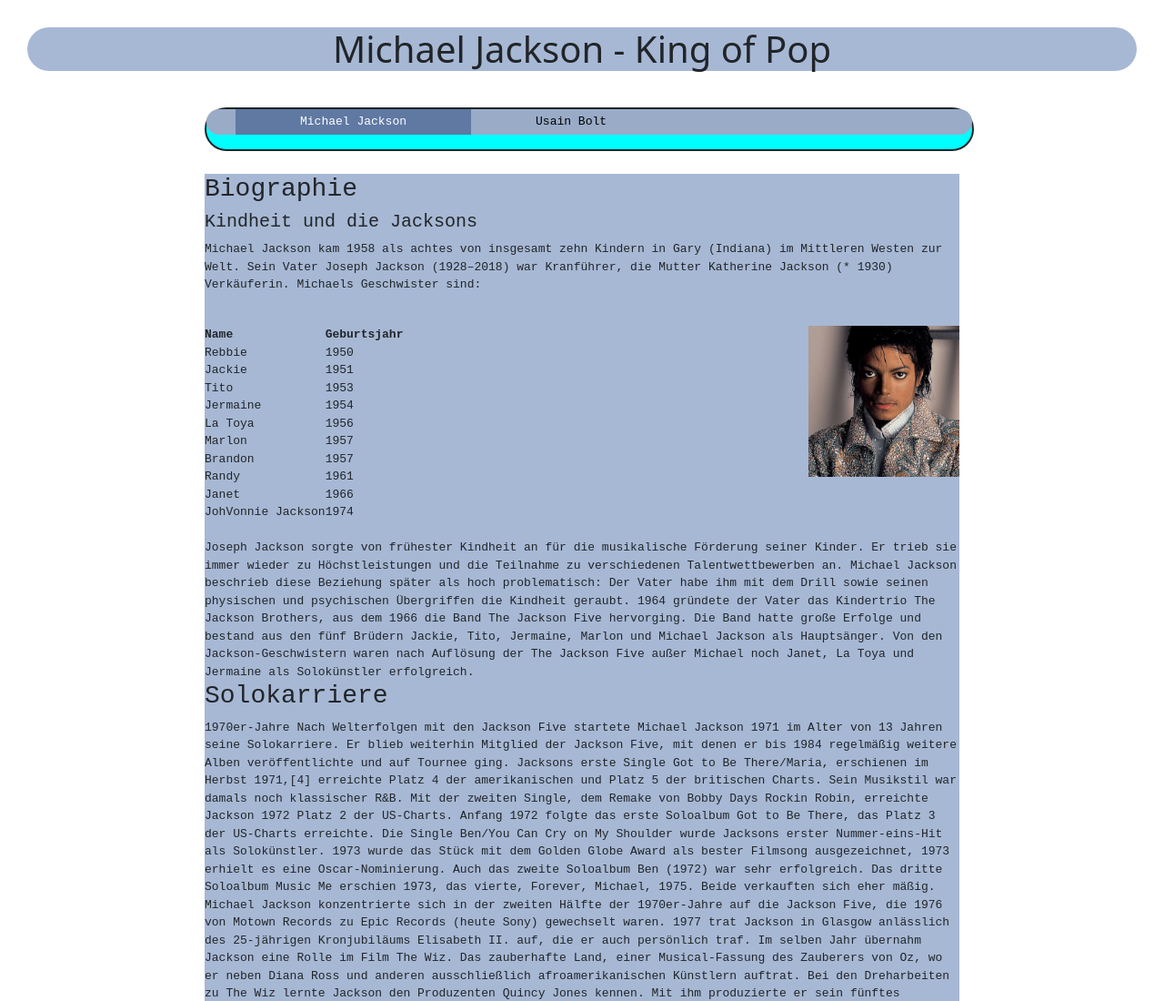
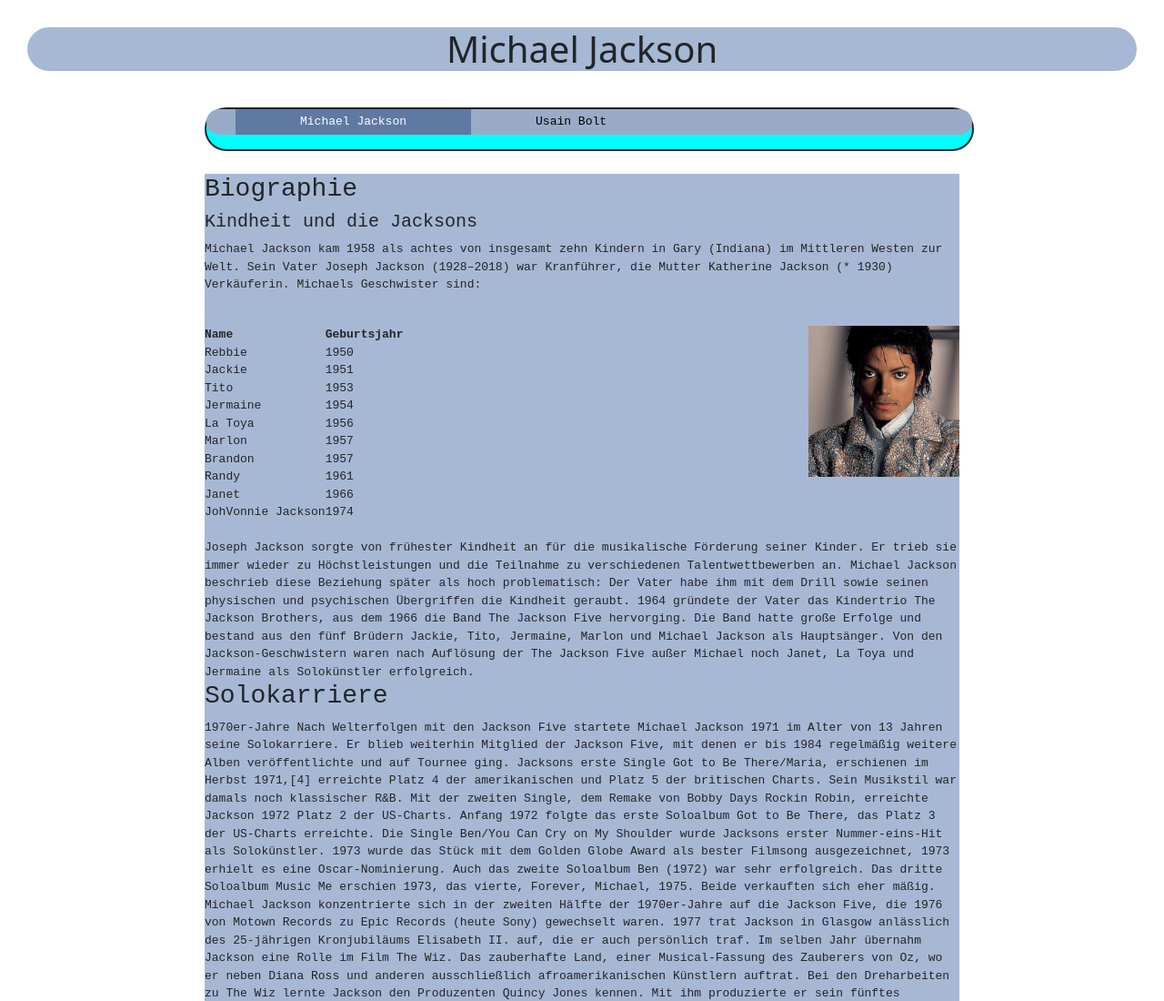
Before and after one commit to Strane2/PersonTest, a plain HTML site: page index.html in a window 1280 px wide. Shown: the top 1100 px of the page at 91% size. Drawn offline with nearby package versions, Linux system fonts and the light colour scheme; a web font is replaced by a local one.

Commit message:
Korrektur

```diff
--- a/index.html
+++ b/index.html
@@ -16,7 +16,7 @@
   <body>
     <!--Alles was in Klammern geschrieben wurde dient als Beispiel oder Erklärung!-->
     <header>
-      <h1>Michael Jackson - King of Pop</h1>
+      <h1>Michael Jackson</h1>
     </header>
 
     <main>
```
